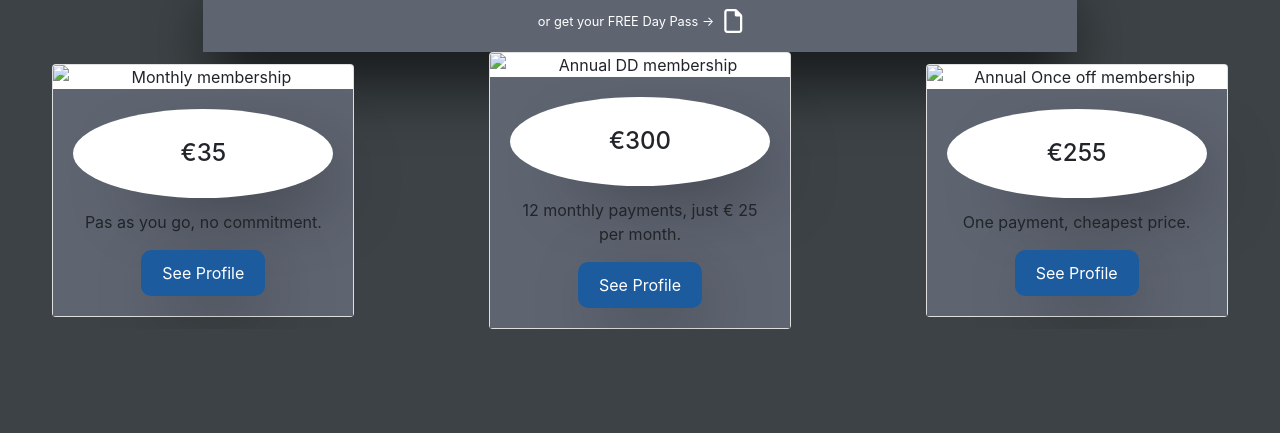
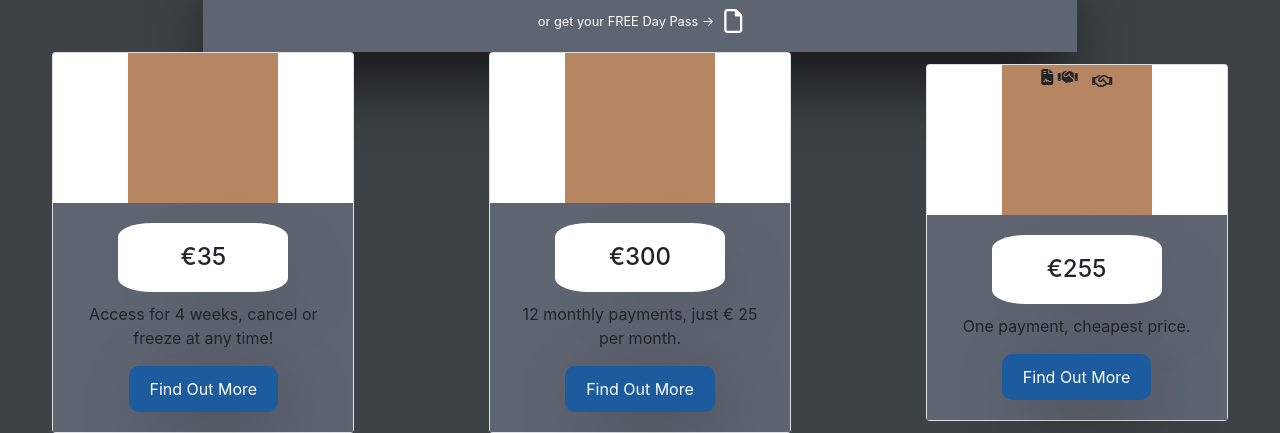
Before and after one commit to Code-Institute-Submissions/bw-ci-milestone1, a plain HTML site: page index.html in a window 1280 px wide. Shown: the part 876-1309 px from the top of the page. Before the commit the page ends 1205 px from the top, so only its background shows below. Drawn offline with nearby package versions, Linux system fonts and the light colour scheme.

Commit message:
Small alterations to membership area look, began working on custom icons using CSS, fixed positioning of the layout

```diff
--- a/css/style.css
+++ b/css/style.css
@@ -56,7 +56,7 @@ html {
 	}
 	#logo {
 		display: inline-block;
-		width: 100px;
+		width: 80px;
 		padding: 0;
 		margin-right: 20px;
 	}
@@ -132,12 +132,27 @@ nav > .navbar {
 	background-color: var(--site-gray);
 }
 .card-title {
+	margin: 0 auto;
 	background-color: var(--site-white);
-	padding: 30px;
-	border-radius: 50%;
+	padding: 20px 10px;
+	width: 150px;
+	border-radius: 20%;
 	-webkit-box-shadow: 33px 25px 71px -32px rgba(0, 0, 0, 0.75);
 	-moz-box-shadow: 33px 25px 71px -32px rgba(0, 0, 0, 0.75);
 	box-shadow: 33px 25px 71px -32px rgba(0, 0, 0, 0.75);
+}
+.card-text {
+	margin-top: 10px;
+}
+.membership-icon-wrapper {
+}
+.membership-icon {
+	margin: 0 auto;
+	background-color: var(--site-khaki);
+	height: 150px;
+	width: 150px;
+}
+.card-img-top {
 }
 .btn-custom {
 	background-color: var(--site-blue);
--- a/index.html
+++ b/index.html
@@ -77,29 +77,32 @@
     <div class="row">
         <div class="column m-auto">
           <div class="card text-center m-auto" style="width: 300px">
-            <img class="card-img-top" src="" alt="Monthly membership">
+            <div class="membership-icon card-image-top"></div>
             <div class="card-body">
               <h4 class="card-title"><span>&euro;</span>35</h4>
-              <p class="card-text">Pas as you go, no commitment.</p>
-              <a href="#" class="btn btn-custom">See Profile</a>
+              <p class="card-text">Access for 4 weeks, cancel or freeze at any time!</p>
+              <a href="#" class="btn btn-custom">Find Out More</a>
             </div>
           </div></div>
         <div class="column m-auto">
           <div class="card text-center" style="width: 300px">
-            <img class="card-img-top" src="" alt="Annual DD membership">
+            <div class="membership-icon card-image-top"></div>
             <div class="card-body">
               <h4 class="card-title"><span>&euro;</span>300</h4>
               <p class="card-text">12 monthly payments, just &euro; 25 per month.</p>
-              <a href="#" class="btn btn-custom">See Profile</a>
+              <a href="#" class="btn btn-custom">Find Out More</a>
             </div>
           </div></div>
         <div class="column m-auto">
           <div class="card text-center" style="width: 300px">
-            <img class="card-img-top" src="" alt="Annual Once off membership">
-            <div class="card-body">
+            <div class="membership-icon">
+              <i class="fas fa-file-contract"></i>
+            <i class="fas fa-handshake"></i>
+            <i class="far fa-handshake"></i>
+            </div>            <div class="card-body">
               <h4 class="card-title"><span>&euro;</span>255</h4>
               <p class="card-text">One payment, cheapest price.</p>
-              <a href="#" class="btn btn-custom">See Profile</a>
+              <a href="#" class="btn btn-custom">Find Out More</a>
             </div>
           </div></div>
     </div>
```
Also changed, not shown: assets/images/agreement-icon.png (added), assets/images/bg.jpg (deleted), assets/images/calendar-12-icon.png (added), assets/images/calendar-28-icon.png (added).
